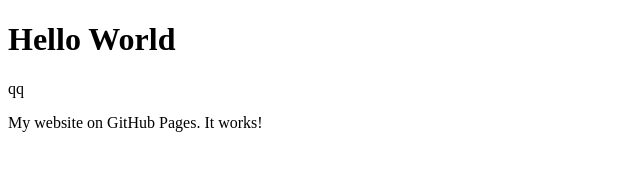
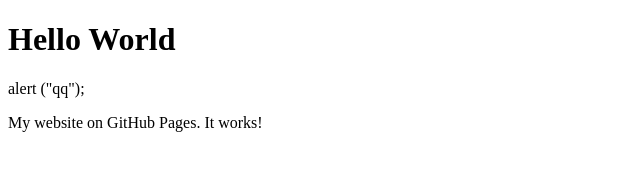
Before and after one commit to Legkoduh/Legkoduh, a plain HTML site: page index.html in a window 1280 px wide. Shown: the full height of the page, 0-640 px from the left. Drawn offline with Linux system fonts and the light colour scheme.

Commit message:
Update index.html

```diff
--- a/index.html
+++ b/index.html
@@ -2,7 +2,7 @@
 <html>
 <body>
 <h1>Hello World</h1>
-  <alert>qq</alert>
+  alert ("qq");
 <p>My website on GitHub Pages. It works!</p>
 </body>
 </html>
```
